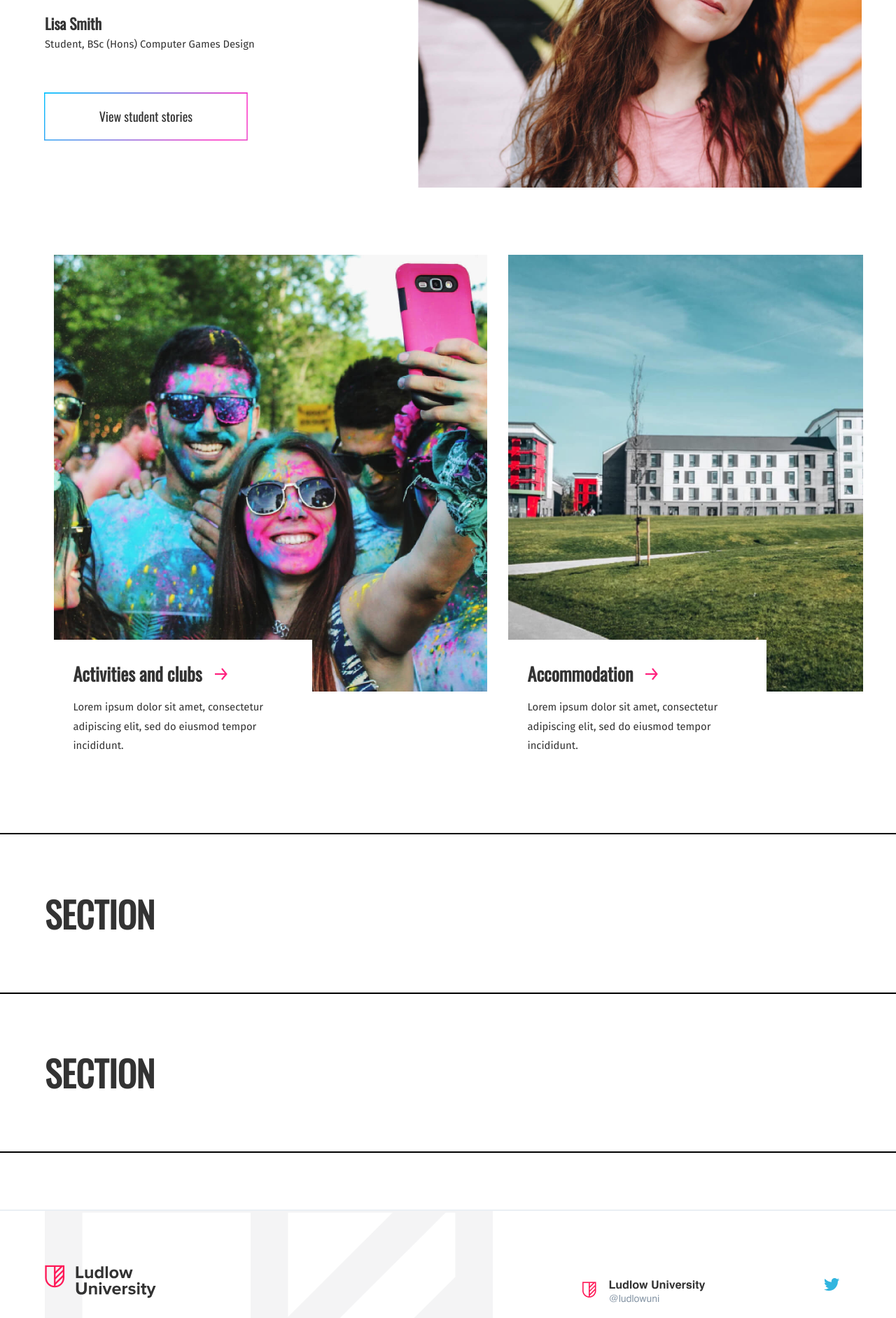
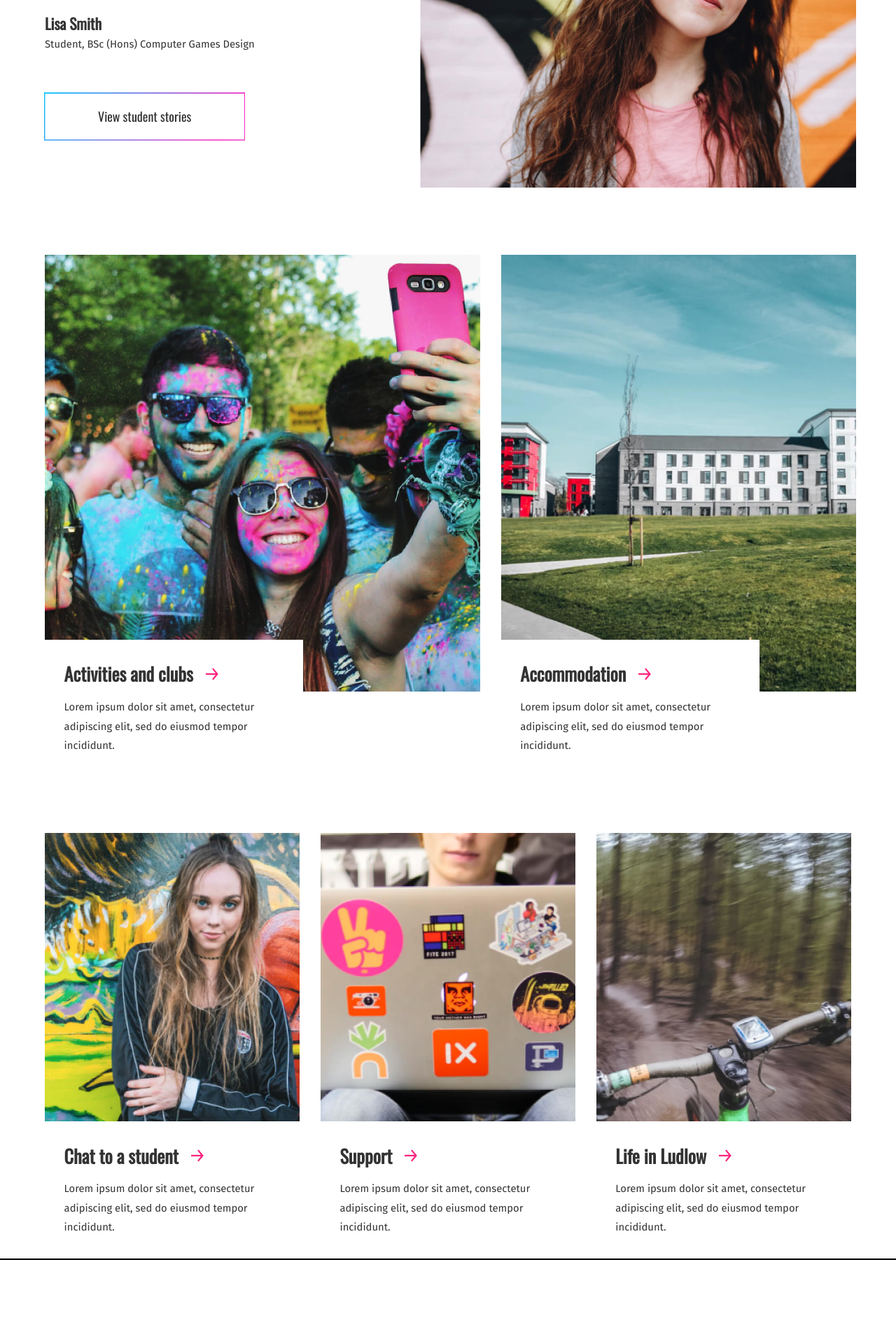
Before and after one commit to AbrahamDN/ludlow-uni, a React (Create React App) app: page / in a window 1280 px wide. Shown: the part 420-2303 px from the top of the page at 70% size. Built offline with nearby package versions, Linux system fonts and the light colour scheme.

Commit message:
Added article cards

```diff
--- a/src/components/card/card.component.jsx
+++ b/src/components/card/card.component.jsx
@@ -6,10 +6,10 @@ import arrow from '../../svg/arrow.svg';
 
 import './card.styles.scss';
 
-const Card = ({ isMobile, image, title, description, date, type }) => {
+const Card = ({ isMobile, image, title, description, date, type = 'blog' }) => {
   return (
     <div>
-      <div className='card'>
+      <div className={`card ${isMobile ? 'mobile' : ''}`}>
         <div className={`card-wrap ${type || ''}`}>
           {date ? (
             <div className='card-date'>
@@ -25,7 +25,7 @@ const Card = ({ isMobile, image, title, description, date, type }) => {
             }}
           />
 
-          <div className={`card-content ${isMobile ? 'mobile' : ''}`}>
+          <div className='card-content'>
             <Link to='/'>
               {type === 'event' ? (
                 <h2>{title}</h2>
--- a/src/components/card/card.styles.scss
+++ b/src/components/card/card.styles.scss
@@ -40,9 +40,16 @@
     }
 
     &.article {
+      .card-img {
+        height: calc(506px * 1.2);
+      }
+
       .card-content {
-        width: 100%;
+        width: 102%;
         margin: 0;
+        margin-left: -2px;
+        position: absolute;
+        bottom: 0;
       }
     }
 
@@ -82,13 +89,27 @@
     }
   }
 
-  .mobile {
-    &.card-content {
+  &.mobile {
+    .card-content {
       margin-top: 0;
       width: 100%;
+      @include global-spacing(2em, 1em);
+
       p {
         width: 100%;
       }
     }
+
+    .blog {
+      .card-img {
+        height: calc(506px / 1.75);
+      }
+    }
+
+    .article {
+      .card-img {
+        height: calc(506px / 1.2);
+      }
+    }
   }
 }
--- a/src/pages/homepage/homepage.component.jsx
+++ b/src/pages/homepage/homepage.component.jsx
@@ -47,6 +47,10 @@ const Homepage = ({ isMobile }) => {
         <div className='blog-section'>
           <div className='card-wrapper'>{mapCardComponents(BLOGS_DATA)}</div>
         </div>
+
+        <div className='articles-section'>
+          <div className='card-wrapper'>{mapCardComponents(ARTICLES_DATA)}</div>
+        </div>
       </section>
 
       <section>
@@ -66,14 +70,12 @@ const BLOGS_DATA = [
     title: 'Activities and clubs',
     description:
       'Lorem ipsum dolor sit amet, consectetur adipiscing elit, sed do eiusmod tempor incididunt.',
-    type: 'blog',
   },
   {
     image: '/assets/jpg/accommodation.jpg',
     title: 'Accommodation',
     description:
       'Lorem ipsum dolor sit amet, consectetur adipiscing elit, sed do eiusmod tempor incididunt.',
-    type: 'blog',
   },
 ];
 
--- a/src/pages/homepage/homepage.styles.scss
+++ b/src/pages/homepage/homepage.styles.scss
@@ -1,4 +1,10 @@
 @import '../../partials.scss';
+
+@mixin responsiveGrid {
+  display: grid;
+  grid-template-columns: repeat(auto-fit, minmax(200px, 1fr));
+  grid-gap: 2em;
+}
 
 .homepage {
   section {
@@ -10,8 +16,8 @@
   .header {
     @include global-spacing();
     display: grid;
-    grid-template-columns: 45% 55%;
-    grid-gap: 1em;
+    grid-template-columns: 44% 54%;
+    grid-gap: 2em;
 
     img,
     .header-hero div {
@@ -43,24 +49,46 @@
   }
 
   section {
-    @include global-spacing();
     @include page-wrapper-padding($x: $gb-pd-horizontal);
+    padding-bottom: 0;
     border-bottom: 2px solid black;
   }
 
   .cards-section {
-    @include page-wrapper-padding($x: 6%);
+    @include page-wrapper-padding($x: 5%);
+    padding-bottom: 0;
 
     .blog-section {
       .card-wrapper {
         display: grid;
-        grid-template-columns: 55% 45%;
+        grid-template-columns: 54% 44%;
         grid-gap: 2em;
 
         &.mobile {
           grid-template-columns: 1fr;
         }
       }
+    }
+
+    .articles-section,
+    .events-section {
+      .card-wrapper {
+        @include responsiveGrid();
+
+        &.mobile {
+          grid-template-columns: 1fr;
+
+          & > div:last-child {
+            grid-column: auto;
+            grid-row: auto;
+          }
+        }
+      }
+    }
+
+    .articles-section {
+      @include page-wrapper-padding();
+      padding-bottom: 0;
     }
   }
 
@@ -79,22 +107,26 @@
     }
 
     .cards-section {
-      @include page-wrapper-padding($x: 5%);
-
       .blog-section {
         .card-wrapper {
           grid-template-columns: 1fr;
         }
       }
     }
+
+    .articles-section {
+      .card-wrapper {
+        grid-template-columns: 1fr;
+
+        & > div:last-child {
+          .card-img {
+            background-position: bottom center;
+          }
+        }
+      }
+    }
   }
 }
-
-// @mixin responsiveGrid {
-//   display: grid;
-//   grid-template-columns: repeat(auto-fit, minmax(200px, 1fr));
-//   grid-gap: 2em;
-// }
 
 // .header {
 //   display: grid;
@@ -146,34 +178,6 @@
 //   @include global-spacing(5%);
 // }
 
-// .articles-section,
-// .events-section {
-//   .card-wrapper {
-//     @include responsiveGrid();
-
-//     &.mobile {
-//       grid-template-columns: 1fr;
-
-//       & > div:last-child {
-//         grid-column: auto;
-//         grid-row: auto;
-//       }
-//     }
-
-//     @media screen and (max-width: 820px) {
-//       & > div:last-child {
-//         grid-column: 1/3;
-//         grid-row: 3;
-//       }
-//     }
-//   }
-// }
-// .articles-section {
-//   &.mobile {
-//     grid-template-columns: 1fr;
-//   }
-// }
-
 // .cta_banner-section {
 //   background-color: $slate;
 //   background-image: url('/assets/jpg/cta-banner-image.jpg');
```
